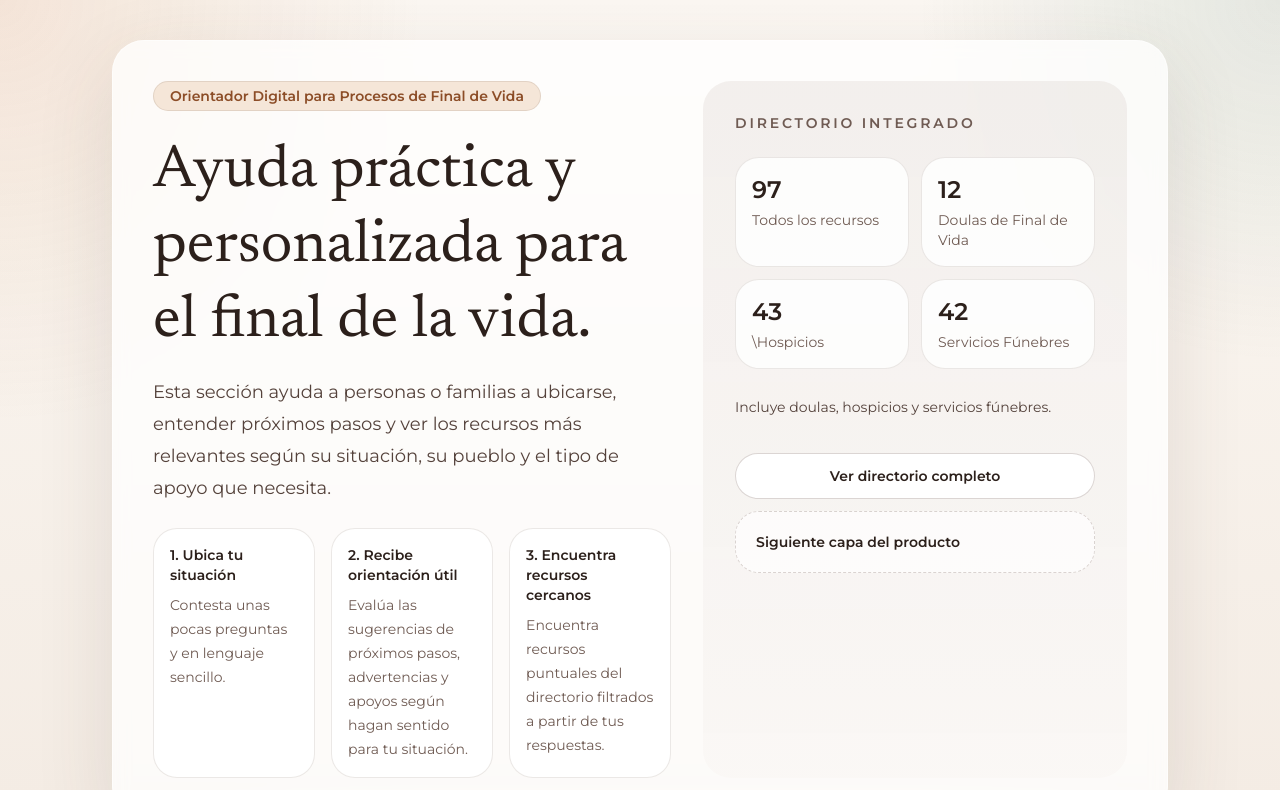
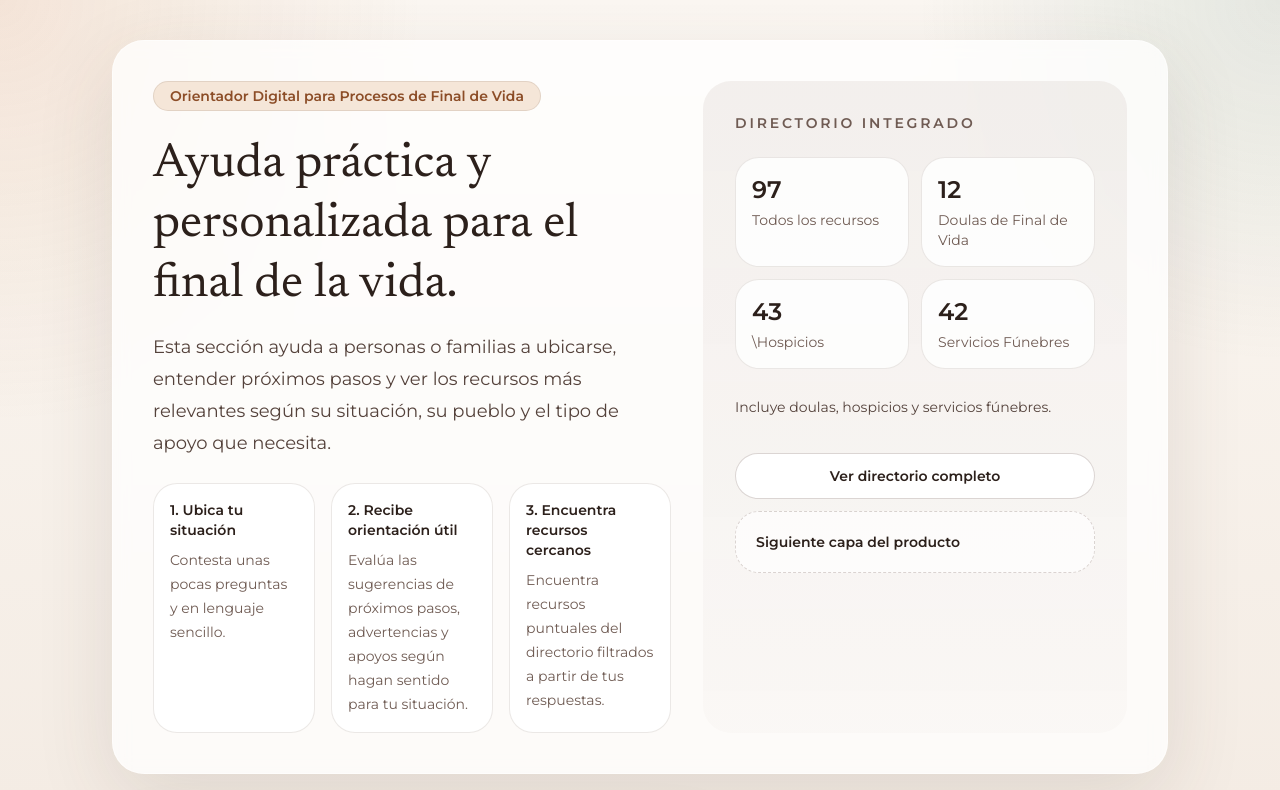
Before and after one commit to lwbpr/EOL-Planner, a Next.js app: page /resultados in a window 1280 px wide. Shown: the top 790 px of the page. Built offline with nearby package versions, Linux system fonts and the light colour scheme; no server answers; the database is empty.

Commit message:
Update page.tsx

```diff
--- a/app/resultados/page.tsx
+++ b/app/resultados/page.tsx
@@ -13,7 +13,7 @@ export default async function Home() {
             Orientador Digital para Procesos de Final de Vida
           </div>
           <div className="space-y-4">
-            <h1 className="max-w-3xl font-display text-4xl leading-tight text-[var(--ink)] md:text-6xl">
+            <h1 className="max-w-3xl font-display text-3xl leading-tight text-[var(--ink)] md:text-5xl">
               Ayuda práctica y personalizada para el final de la vida.
             </h1>
             <p className="max-w-2xl text-lg leading-8 text-[var(--muted-strong)]">
```
